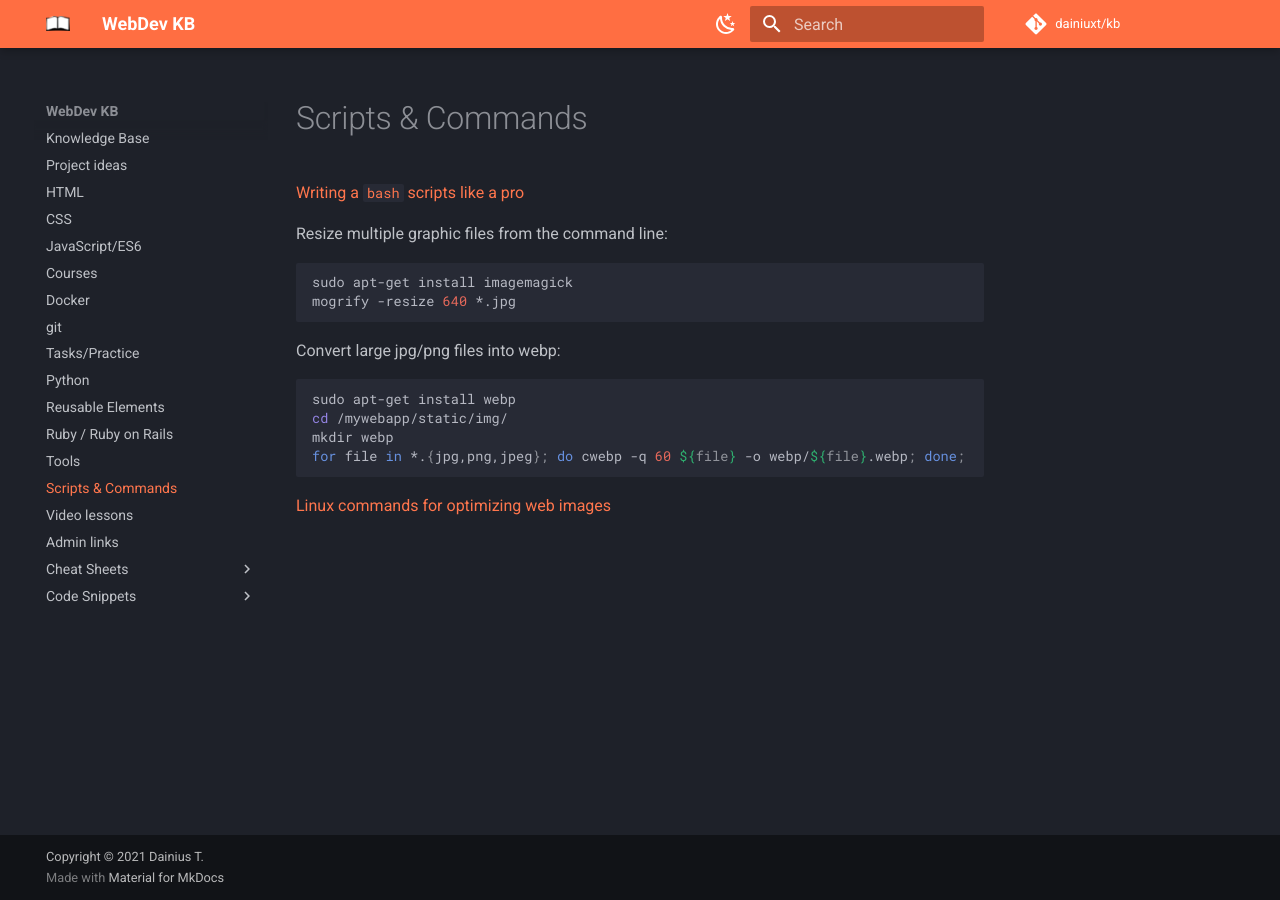
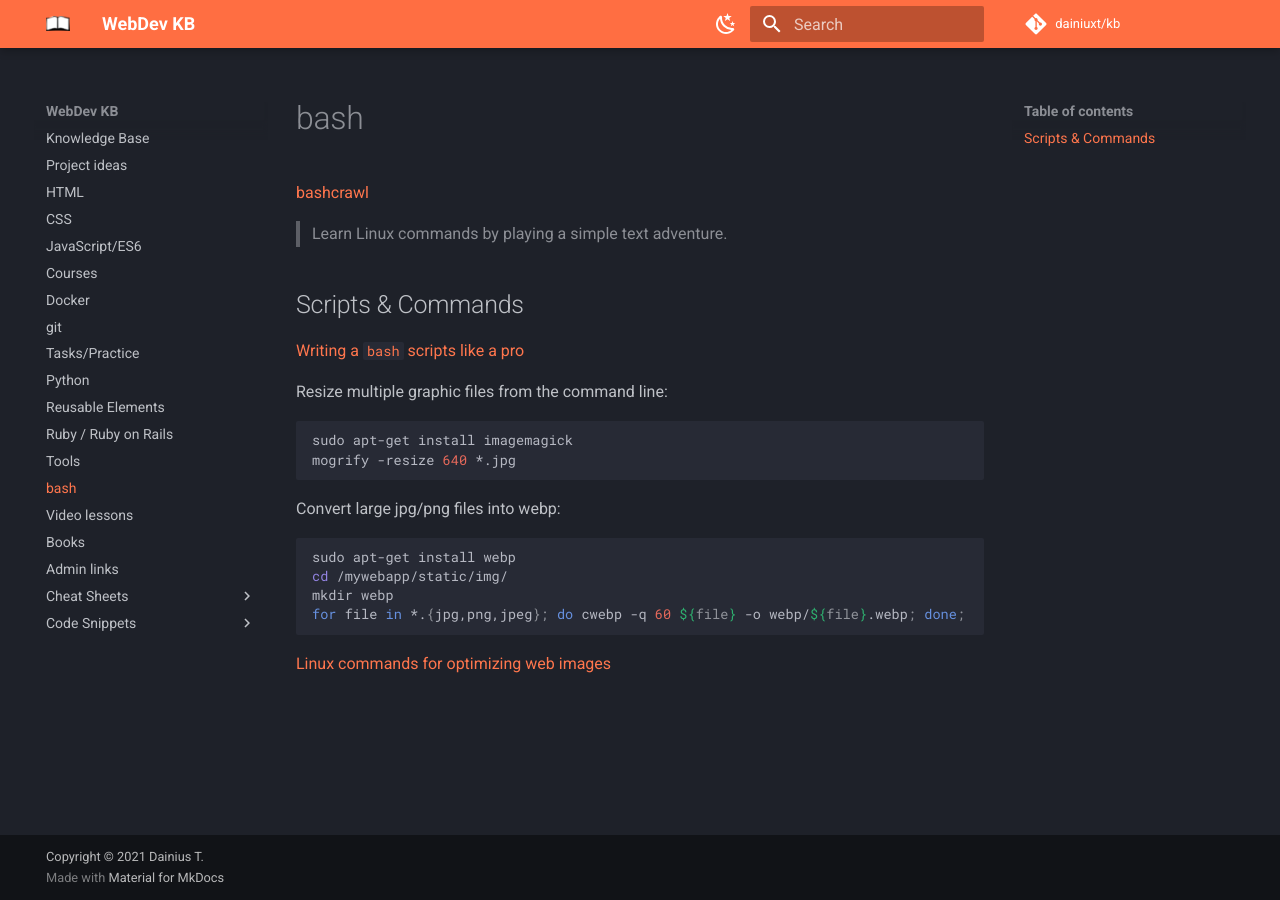
Before and after one commit to dainiuxt/kb, an MkDocs documentation site: the page built from docs/UsefullScripts.md, in a window 1280 px wide. Built offline with MkDocs 1.6.1 and Material for MkDocs 9.7.7, drawn with Linux system fonts in a browser that asks for light colours; comment, search, counter and statistics services are not loaded.

```diff
--- a/docs/UsefullScripts.md
+++ b/docs/UsefullScripts.md
@@ -1,4 +1,10 @@
-# Scripts & Commands
+# bash
+
+[bashcrawl](https://gitlab.com/slackermedia/bashcrawl)
+
+> Learn Linux commands by playing a simple text adventure.
+
+## Scripts & Commands
 
 [Writing a `bash` scripts like a pro](https://dev.to/unfor19/writing-bash-scripts-like-a-pro-part-1-styling-guide-4bin)
 
```
Also changed, not shown: docs/02CSS.md (+7 -0 lines), docs/03JavaScript.md (+2 -0 lines), docs/Courses.md (+2 -0 lines), docs/Python.md (+2 -0 lines), docs/books.md (added, +5 -0 lines), docs/index.md (+6 -4 lines).
